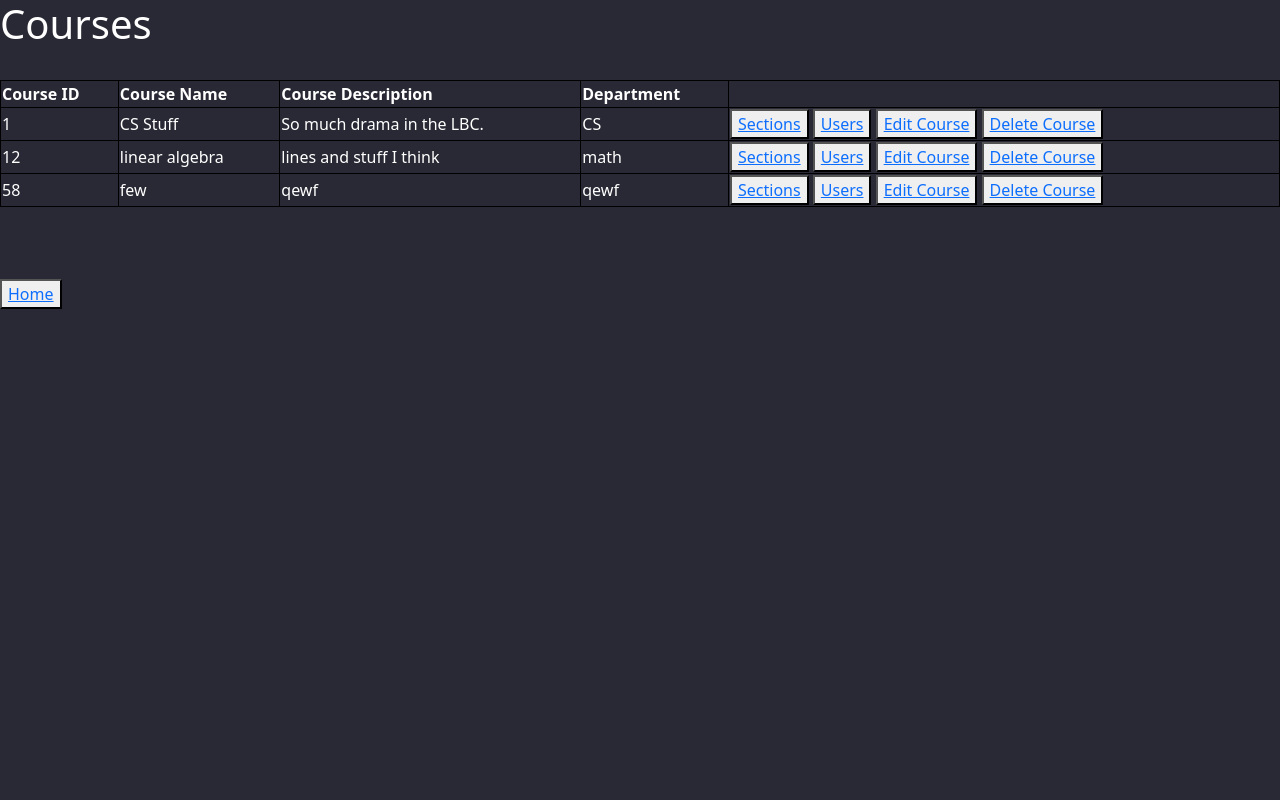
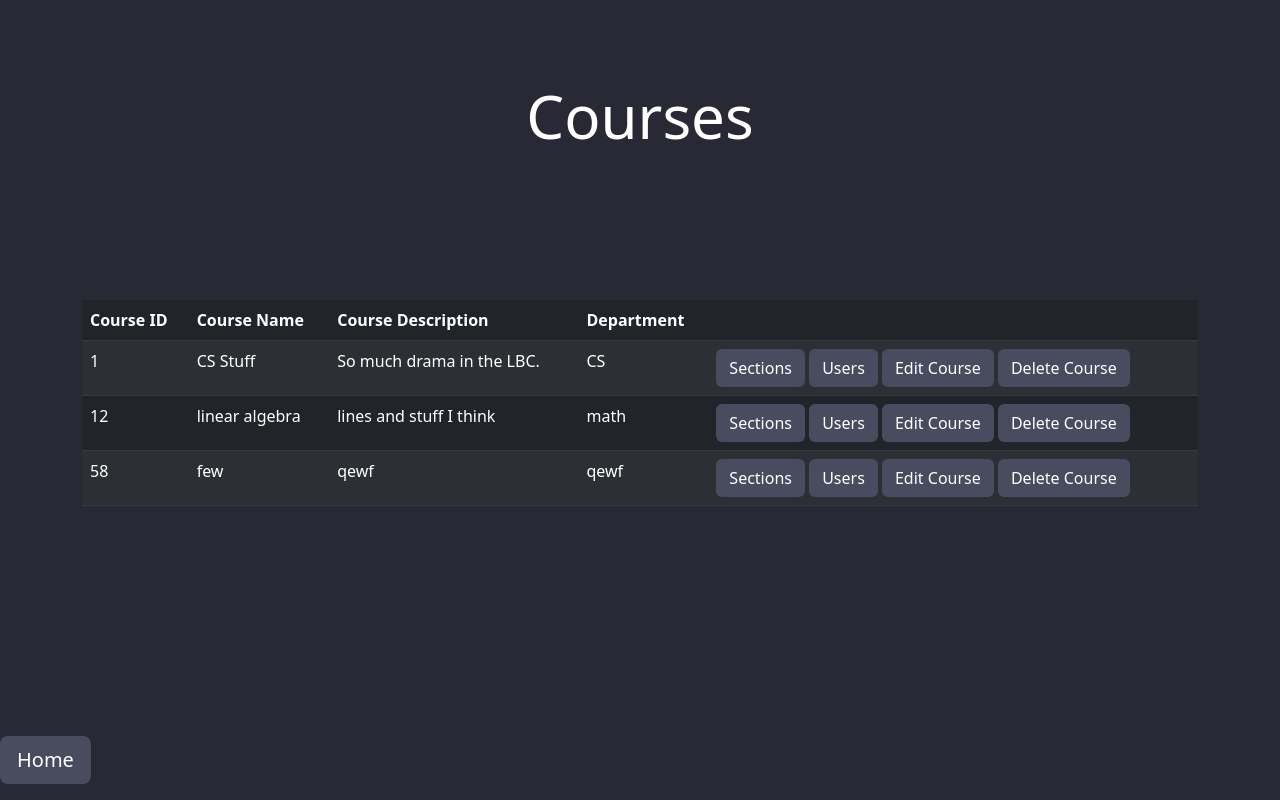
Before and after one commit to CAndreas7/DjangoUntrained, a Django app: template templates/main/Course/courses.html in a window 1280 px wide. Run offline with Django 4.2, Linux system fonts and the light colour scheme; the template is opened without the code that fills it: values that come from a table or form of the project are taken from there, others are empty; data comes from the database, SQL or seed files in the repository; both versions use the stored data as it was after the commit; some libraries are stand-ins or nearby versions.

Commit message:
mainHome and courses are looking better
made the app home page as well as the course viewer much better looking

```diff
--- /dev/null
+++ b/templates/basePages.html
@@ -0,0 +1,45 @@
+{#{% extends 'base.html' %}#}
+
+{% load static %}
+{% load django_bootstrap5 %}
+<!DOCTYPE html>
+<html lang="en">
+<head>
+    <meta charset="UTF-8">
+    <title>TA Management App</title>
+    <meta name="viewport" content="width=device-width, initial-scale=1"/>
+    <link href="https://cdn.jsdelivr.net/npm/bootstrap@5.2.3/dist/css/bootstrap.min.css" rel="stylesheet">
+
+</head>
+
+<style>
+    body{
+        background-color: #282934;
+        color: white !important;
+    }
+</style>
+
+<body>
+    <div class="FlexContainer d-flex flex-column">
+        <div class="HeaderContainer position-relative" style="height: 200px">
+            <div class="Header position-absolute bottom-0 start-50 translate-middle">
+                <h1 style="font-size: 60px">
+                    {% block header %}
+
+                    {% endblock header %}
+                </h1>
+            </div>
+        </div>
+        <div class="Spacer" style="height: 100px"></div>
+        <div class="MainContent">
+            {% block content %}
+
+            {% endblock content %}
+        </div>
+        <div class="HomeButton position-absolute bottom-0 start-0 mb-3">
+            <a class="btn btn-lg" href="{% url 'mainHome' %}" role="button" style="color: white; background-color: #494b5f">Home</a>
+        </div>
+    </div>
+</body>
+
+</html>
--- a/templates/main/Course/courses.html
+++ b/templates/main/Course/courses.html
@@ -1,19 +1,27 @@
-{% extends 'base.html' %}
+{% extends 'basePages.html' %}
+
+{% block header %}
+    Courses
+{% endblock header %}
+
+{#    <style>#}
+{#    table, th, td {#}
+{#      border:1px solid black;#}
+{#    }#}
+{#    </style>#}
+
+{#        message for successfully deleting a course#}
 {% block content %}
-<h1>Courses</h1>
-<style>
-table, th, td {
-  border:1px solid black;
-}
-</style>
-{{ message }} <br>
-<table style="width:100%">
-  <tr>
-      <th>Course ID</th>
-    <th>Course Name</th>
-    <th>Course Description</th>
-    <th>Department</th>
-  </tr>
+    <div class="container">
+        <table class="table table-dark table-striped" style="color: white">
+            <thead>
+                <th scope="col">Course ID</th>
+                <th scope="col">Course Name</th>
+                <th scope="col">Course Description</th>
+                <th scope="col">Department</th>
+                <th scope="col"></th>
+            </thead>
+            <tbody>
                 {% for course in courses %}
                     <tr>
                         <td>{{ course.courseID }}</td>
@@ -21,19 +29,30 @@ table, th, td {
                         <td>{{ course.courseDescription }}</td>
                         <td>{{ course.courseDepartment }}</td>
                         <td>
-        <button type="button"><a href="{% url 'sections' course.courseID %}">Sections</a></button>
-        <button type="button"><a href="{% url 'usersInCourse' course.courseID %}">Users</a></button>
-        <button type="button"><a href="{% url 'courseedit' course.courseID %}">Edit Course</a></button>
-        <button type="button"><a href="{% url 'courseDelete' course.courseID %}">Delete Course</a></button>
+                            <a class="btn" href="{% url 'sections' course.courseID %}" role="button" style="color: white; background-color: #494b5f">Sections</a>
+                            <a class="btn" href="{% url 'usersInCourse' course.courseID %}" role="button" style="color: white; background-color: #494b5f">Users</a>
+                            <a class="btn" href="{% url 'courseedit' course.courseID %}" role="button" style="color: white; background-color: #494b5f">Edit Course</a>
+                            <a class="btn" href="{% url 'courseDelete' course.courseID %}" role="button" style="color: white; background-color: #494b5f">Delete Course</a>
                         </td>
                     </tr>
                 {% endfor %}
-</table> <br>
+            </tbody>
+        </table>
+    </div>
 
+    <div class="AddCourseButton container">
         {#If user is of role 1 (supervisor) this button available to add a course#}
         {% if roleTemplate == 1 %}
-        <button type="button"><a href="{% url 'courseAdd' %}">Add Course</a></button>
+            <a class="btn" href="{% url 'courseAdd' %}" role="button" style="color: white; background-color: #494b5f">Add Course</a>
         {% endif %}
+    </div>
+    <div class="CourseDeleted">
+        {% if message != None %}
+            <div class="container p-3 my-5 alert alert-success alert-dismissible fade show text-black">
+                <strong>Successful! </strong>{{ message }}
+            </div>
+        {% endif %}
+    </div>
 
-<br> <br> <button type="button"><a href="{% url 'mainHome' %}">Home</a></button>
+{#    <br> <br> <button type="button"><a href="{% url 'mainHome' %}">Home</a></button>#}
 {% endblock content %}
```
Also changed, not shown: templates/main/mainHome.html (+18 -12 lines), db.sqlite3. Lines whose indentation alone changed are shown as unchanged.
